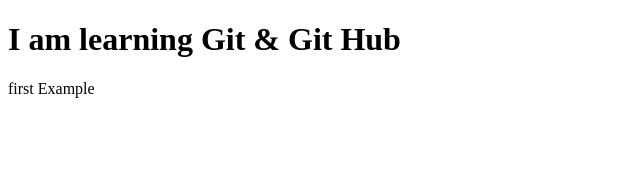
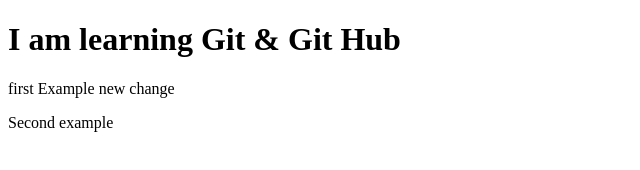
Before and after one commit to subashchandrabose-963963/GitLearnTest, a plain HTML site: page index.html in a window 1280 px wide. Shown: the whole page, without its empty margins (0-640 px from the left). Drawn offline with Linux system fonts and the light colour scheme.

Commit message:
second-commit-new paragraph added

```diff
--- a/index.html
+++ b/index.html
@@ -8,6 +8,7 @@
 </head>
 <body>
     <h1>I am learning Git & Git Hub </h1>
-    <p>first Example</p>
+    <p>first Example new change</p>
+    <p>Second example</p>
 </body>
 </html>
```
